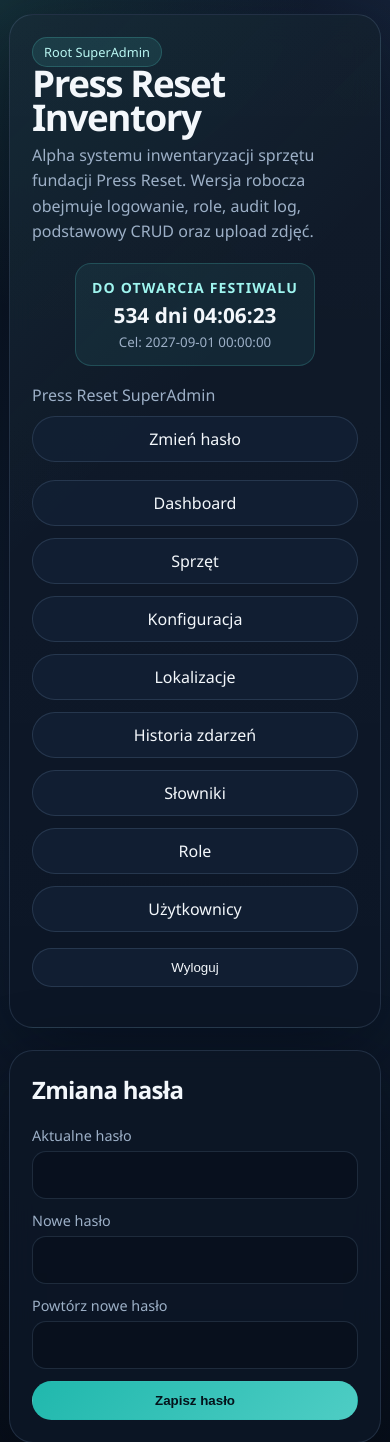
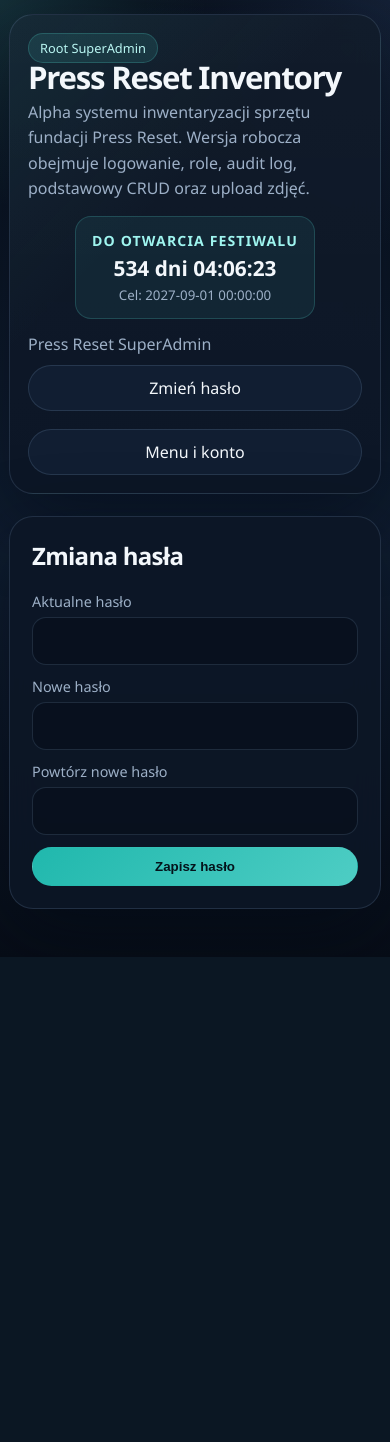
Before and after one commit to vejinnovem/pri, a PHP site: page /index.php?page=change-password in a window 390 px wide. Shown: the top 1442 px of the page. After the commit the page ends 957 px from the top, so only its background shows below. Run offline with PHP 8.4, Linux system fonts and the light colour scheme; a user stored in the database is signed in; data comes from the database, SQL or seed files in the repository; some libraries are stand-ins or nearby versions.

Commit message:
Improve mobile dashboard and QR login flow

```diff
--- a/app/auth.php
+++ b/app/auth.php
@@ -15,6 +15,40 @@ function attempt_login(string $username, string $password): bool
     execute_sql('UPDATE users SET last_login_at = NOW() WHERE id = :id', ['id' => $user['id']]);
     audit_log((int) $user['id'], 'user', (int) $user['id'], 'login');
     return true;
+}
+
+function remember_post_login_redirect(): void
+{
+    if (($_SERVER['REQUEST_METHOD'] ?? 'GET') !== 'GET') {
+        return;
+    }
+
+    $requestUri = trim((string) ($_SERVER['REQUEST_URI'] ?? ''));
+    if ($requestUri === '' || str_contains($requestUri, "\r") || str_contains($requestUri, "\n")) {
+        return;
+    }
+
+    if (str_contains($requestUri, 'page=login')) {
+        return;
+    }
+
+    $_SESSION['post_login_redirect'] = $requestUri;
+}
+
+function consume_post_login_redirect(): string
+{
+    $target = trim((string) ($_SESSION['post_login_redirect'] ?? ''));
+    unset($_SESSION['post_login_redirect']);
+
+    if ($target === '' || str_contains($target, "\r") || str_contains($target, "\n") || str_contains($target, 'page=login')) {
+        return 'index.php';
+    }
+
+    if (preg_match('#^https?://#i', $target)) {
+        return 'index.php';
+    }
+
+    return $target;
 }
 
 function logout_user(): void
@@ -50,6 +84,7 @@ function current_user(): ?array
 function require_login(): void
 {
     if (!current_user()) {
+        remember_post_login_redirect();
         flash('error', 'Zaloguj sie, aby kontynuowac.');
         redirect_to('index.php?page=login');
     }
--- a/app/helpers.php
+++ b/app/helpers.php
@@ -275,6 +275,7 @@ function audit_action_label(string $action): string
     return match ($action) {
         'create_equipment' => 'Dodano rekord sprzętu',
         'update_equipment' => 'Zaktualizowano rekord sprzętu',
+        'refresh_qr_token' => 'Odświeżono token QR',
         'upload_image' => 'Dodano zdjęcie',
         'delete_image' => 'Usunięto zdjęcie',
         'create_task' => 'Dodano zadanie',
--- a/app/layout.php
+++ b/app/layout.php
@@ -3,10 +3,34 @@
 declare(strict_types=1);
 
 // Funkcje pomocnicze warstwy prezentacji i widoków (layout, selecty, etykiety).
+function render_primary_navigation_links(): void
+{
+    ?>
+    <a class="nav-pill" href="index.php">Dashboard</a>
+    <a class="nav-pill" href="index.php?page=equipment-list">Sprzęt</a>
+    <?php if (can_manage_settings()): ?>
+        <a class="nav-pill" href="index.php?page=settings">Konfiguracja</a>
+        <a class="nav-pill" href="index.php?page=locations">Lokalizacje</a>
+    <?php endif; ?>
+    <?php if (can_view_audit_history()): ?>
+        <a class="nav-pill" href="index.php?page=audit-log">Historia zdarzeń</a>
+    <?php endif; ?>
+    <?php if (can_manage_dictionaries()): ?>
+        <a class="nav-pill" href="index.php?page=dictionaries">Słowniki</a>
+    <?php endif; ?>
+    <?php if (can_manage_roles()): ?>
+        <a class="nav-pill" href="index.php?page=roles">Role</a>
+    <?php endif; ?>
+    <?php if (can_manage_users()): ?>
+        <a class="nav-pill" href="index.php?page=users">Użytkownicy</a>
+    <?php endif;
+}
+
 function render_header(string $title): void
 {
     $user = current_user();
     $appTitle = app_config('app_title');
+    $styleVersion = (string) (@filemtime(__DIR__ . '/../assets/style.css') ?: time());
     $deadlineIso = (string) app_setting('festival_deadline', app_config('festival_deadline'));
     $deadlineCard = null;
     if ($deadlineIso) {
@@ -27,7 +51,7 @@ function render_header(string $title): void
         <meta charset="utf-8">
         <meta name="viewport" content="width=device-width, initial-scale=1">
         <title><?= h($title) ?> | <?= h($appTitle) ?></title>
-        <link rel="stylesheet" href="assets/style.css">
+        <link rel="stylesheet" href="assets/style.css?v=<?= h($styleVersion) ?>">
     </head>
     <body>
     <main class="shell">
@@ -53,32 +77,30 @@ function render_header(string $title): void
                     <div><a class="nav-pill" href="index.php?page=change-password">Zmień hasło</a></div>
                 </div>
             </div>
-            <nav class="topbar">
+            <nav class="topbar desktop-topbar">
                 <div class="actions">
-                    <a class="nav-pill" href="index.php">Dashboard</a>
-                    <a class="nav-pill" href="index.php?page=equipment-list">Sprzęt</a>
-                    <?php if (can_manage_settings()): ?>
-                        <a class="nav-pill" href="index.php?page=settings">Konfiguracja</a>
-                        <a class="nav-pill" href="index.php?page=locations">Lokalizacje</a>
-                    <?php endif; ?>
-                    <?php if (can_view_audit_history()): ?>
-                        <a class="nav-pill" href="index.php?page=audit-log">Historia zdarzeń</a>
-                    <?php endif; ?>
-                    <?php if (can_manage_dictionaries()): ?>
-                        <a class="nav-pill" href="index.php?page=dictionaries">Słowniki</a>
-                    <?php endif; ?>
-                    <?php if (can_manage_roles()): ?>
-                        <a class="nav-pill" href="index.php?page=roles">Role</a>
-                    <?php endif; ?>
-                    <?php if (can_manage_users()): ?>
-                        <a class="nav-pill" href="index.php?page=users">Użytkownicy</a>
-                    <?php endif; ?>
+                    <?php render_primary_navigation_links(); ?>
                 </div>
                 <form method="post" action="index.php?page=logout" class="inline-form">
                     <?= csrf_field() ?>
                     <button class="nav-pill" type="submit">Wyloguj</button>
                 </form>
             </nav>
+            <details class="mobile-nav">
+                <summary class="nav-pill">Menu i konto</summary>
+                <div class="mobile-nav-panel">
+                    <div class="actions">
+                        <?php render_primary_navigation_links(); ?>
+                    </div>
+                    <div class="mobile-nav-account">
+                        <a class="nav-pill" href="index.php?page=change-password">Zmień hasło</a>
+                        <form method="post" action="index.php?page=logout" class="inline-form">
+                            <?= csrf_field() ?>
+                            <button class="nav-pill" type="submit">Wyloguj</button>
+                        </form>
+                    </div>
+                </div>
+            </details>
         </section>
     <?php endif;
 
--- a/app/router.php
+++ b/app/router.php
@@ -17,7 +17,7 @@ if ($page === 'login') {
         $password = (string) ($_POST['password'] ?? '');
         if (attempt_login($username, $password)) {
             flash('success', 'Zalogowano.');
-            redirect_to('index.php');
+            redirect_to(consume_post_login_redirect());
         }
         flash('error', 'Nieprawidłowy login lub hasło.');
         redirect_to('index.php?page=login');
@@ -1823,6 +1823,39 @@ if ($page === 'task-delete') {
     redirect_to('index.php?page=item&id=' . (int) $task['equipment_id']);
 }
 
+if ($page === 'equipment-refresh-qr') {
+    require_editor();
+    if (!is_post()) {
+        redirect_to('index.php?page=equipment-list');
+    }
+    verify_csrf();
+
+    $equipmentId = (int) ($_POST['equipment_id'] ?? 0);
+    $equipment = query_one('SELECT id, inventory_code, qr_token FROM equipment WHERE id = :id', ['id' => $equipmentId]);
+    if (!$equipment) {
+        flash('error', 'Nie znaleziono sprzętu.');
+        redirect_to('index.php?page=equipment-list');
+    }
+
+    $newToken = strtolower(bin2hex(random_bytes(8)));
+    execute_sql(
+        'UPDATE equipment SET qr_token = :qr_token, updated_by = :updated_by WHERE id = :id',
+        [
+            'qr_token' => $newToken,
+            'updated_by' => (int) current_user()['id'],
+            'id' => $equipmentId,
+        ]
+    );
+
+    audit_log((int) current_user()['id'], 'equipment', $equipmentId, 'refresh_qr_token', [
+        'inventory_code' => $equipment['inventory_code'],
+        'previous_qr_token' => $equipment['qr_token'],
+        'new_qr_token' => $newToken,
+    ]);
+    flash('success', 'Wygenerowano nowy kod QR. Stare etykiety przestaną działać.');
+    redirect_to('index.php?page=item&id=' . $equipmentId);
+}
+
 if ($page === 'item-label') {
     $item = query_one(
         'SELECT e.*, c.name AS category_name, l.name AS location_name, lp.name AS place_name
@@ -2752,7 +2785,15 @@ if ($page === 'item') {
                         <div><a href="<?= h($qrUrl) ?>"><?= h($qrUrl) ?></a></div>
                         <div class="actions" style="margin-top: 14px;">
                             <a class="button" href="index.php?page=item-label&id=<?= (int) $item['id'] ?>" target="_blank" rel="noopener">Drukuj etykietę</a>
+                            <?php if (can_edit_records()): ?>
+                                <form method="post" action="index.php?page=equipment-refresh-qr" class="inline-form" onsubmit="return confirm('Wygenerować nowy kod QR? Stare etykiety przestaną działać.');">
+                                    <?= csrf_field() ?>
+                                    <input type="hidden" name="equipment_id" value="<?= (int) $item['id'] ?>">
+                                    <button class="button" type="submit">Odśwież kod QR</button>
+                                </form>
+                            <?php endif; ?>
                         </div>
+                        <p class="muted" style="margin-top: 12px;">Odświeżenie QR zmienia adres w kodzie. Użyj tej opcji po świadomej wymianie etykiety lub unieważnieniu starej.</p>
                     </div>
                 </div>
             </section>
--- a/assets/style.css
+++ b/assets/style.css
@@ -139,6 +139,10 @@ p {
     gap: 16px;
     align-items: center;
     margin-bottom: 18px;
+}
+
+.mobile-nav {
+    display: none;
 }
 
 .topbar > *,
@@ -617,16 +621,13 @@ code, pre {
     .qr-block,
     .label-card { grid-template-columns: 1fr; }
     .shell { width: min(100% - 18px, 1000px); margin-top: 14px; }
-    .hero { padding: 22px; }
+    .hero { padding: 18px; }
+    .hero-head { gap: 14px; }
     .hero-user {
         justify-items: stretch;
     }
-    .topbar {
-        align-items: stretch;
-    }
     .topbar,
     .actions,
-    .stats,
     .grid {
         flex-direction: column;
     }
@@ -642,8 +643,109 @@ code, pre {
     .countdown-card {
         min-width: 0;
     }
+    .desktop-topbar {
+        display: none;
+    }
+    .mobile-nav {
+        display: block;
+        margin-top: 8px;
+    }
+    .mobile-nav summary {
+        list-style: none;
+    }
+    .mobile-nav summary::-webkit-details-marker {
+        display: none;
+    }
+    .mobile-nav > summary.nav-pill {
+        width: 100%;
+        justify-content: center;
+        min-height: 44px;
+    }
+    .mobile-nav[open] > summary.nav-pill {
+        margin-bottom: 10px;
+    }
+    .mobile-nav-panel {
+        display: grid;
+        gap: 10px;
+    }
+    .mobile-nav-panel .actions,
+    .mobile-nav-account {
+        display: grid;
+        grid-template-columns: repeat(2, minmax(0, 1fr));
+        gap: 8px;
+    }
+    .mobile-nav-panel .nav-pill,
+    .mobile-nav-panel .button,
+    .mobile-nav-panel .inline-form,
+    .mobile-nav-panel .inline-form .nav-pill {
+        width: 100%;
+    }
+    .mobile-nav-panel .nav-pill,
+    .mobile-nav-panel .button {
+        justify-content: center;
+        min-height: 42px;
+        padding: 9px 12px;
+        font-size: 0.94rem;
+    }
+    .stats.panel {
+        display: grid;
+        grid-template-columns: repeat(2, minmax(0, 1fr));
+        gap: 10px;
+    }
+    .stats .card {
+        min-width: 0;
+        padding: 14px;
+    }
+    .stats strong {
+        font-size: 1.6rem;
+        margin-bottom: 6px;
+    }
+    .stat-hint {
+        margin-top: 8px;
+        font-size: 0.78rem;
+        line-height: 1.35;
+    }
     th, td {
         padding: 12px 8px;
+    }
+}
+
+@media (max-width: 520px) {
+    .hero h1 {
+        font-size: clamp(1.9rem, 8vw, 2.6rem);
+    }
+    .mobile-nav-panel .actions,
+    .mobile-nav-account {
+        grid-template-columns: 1fr;
+    }
+    .mobile-nav-panel .nav-pill,
+    .mobile-nav-panel .button {
+        padding: 8px 12px;
+        font-size: 0.9rem;
+    }
+    .stats.panel {
+        grid-template-columns: repeat(2, minmax(0, 1fr));
+        gap: 8px;
+        padding: 14px;
+    }
+    .stats .card {
+        padding: 12px;
+        border-radius: 16px;
+    }
+    .stats strong {
+        font-size: 1.35rem;
+        margin-bottom: 4px;
+    }
+    .stat-hint {
+        margin-top: 6px;
+        font-size: 0.72rem;
+        line-height: 1.25;
+    }
+}
+
+@media (max-width: 360px) {
+    .stats.panel {
+        grid-template-columns: 1fr;
     }
 }
 
```
